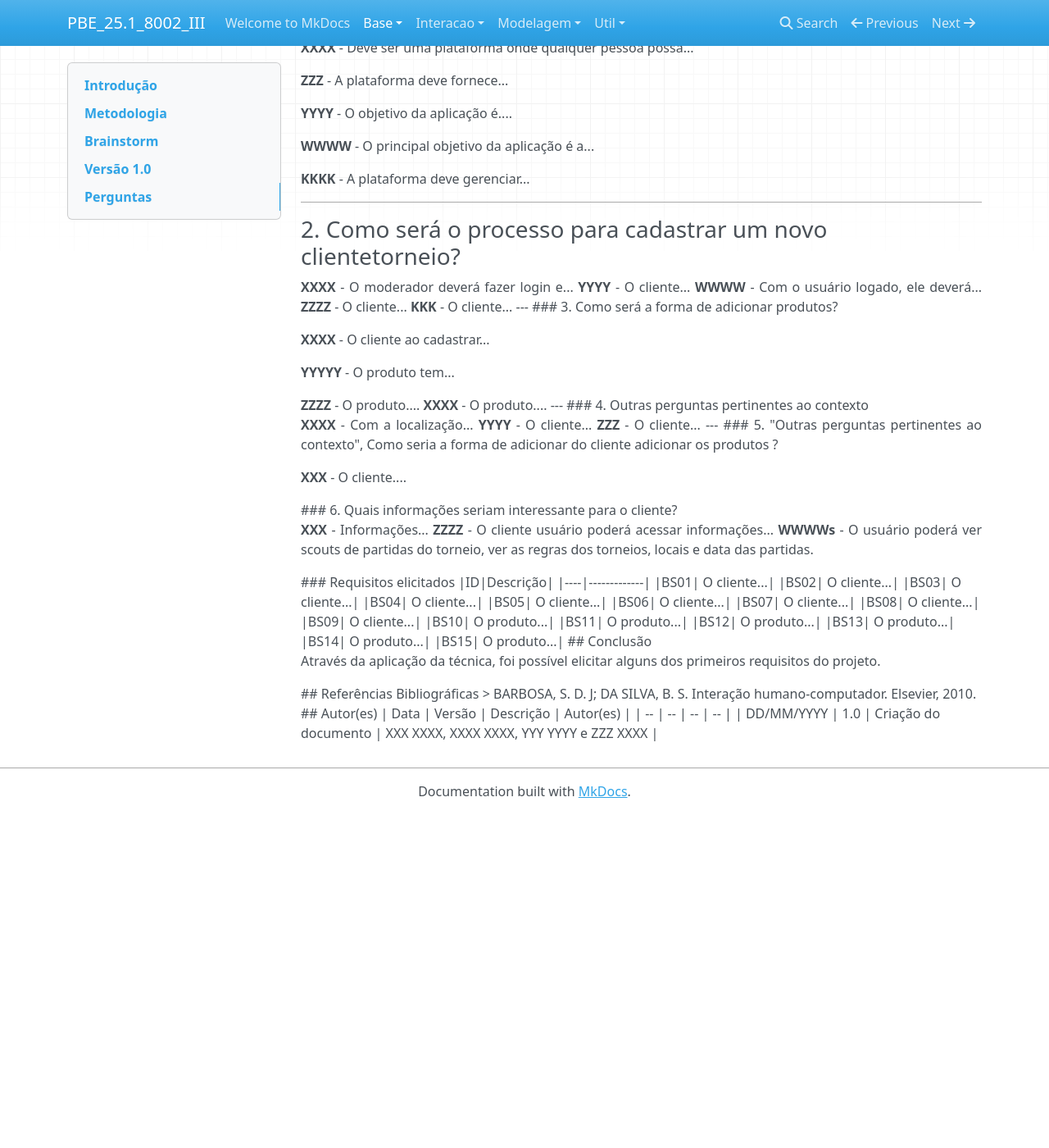
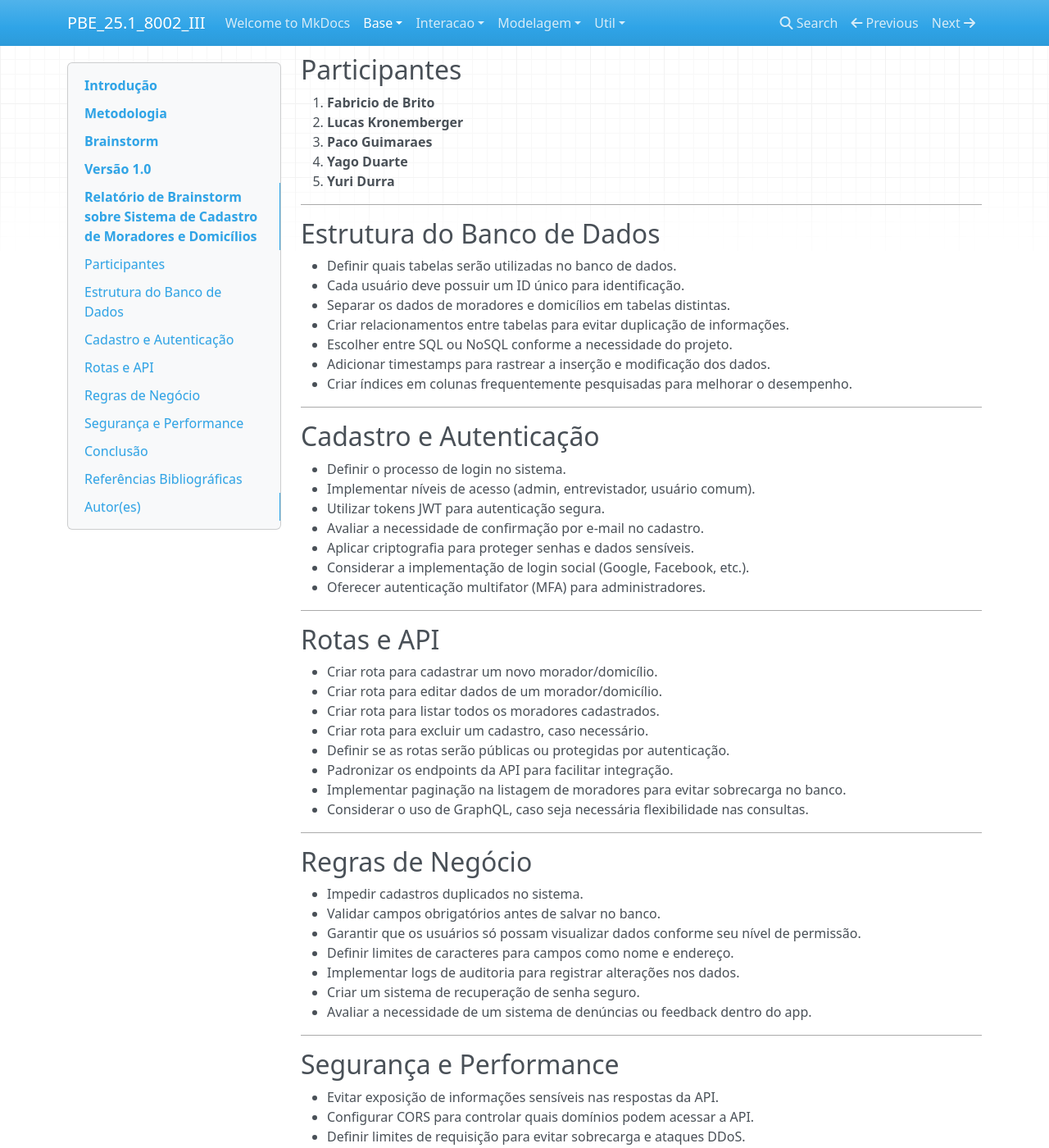
Before and after one commit to Projetos-de-Extensao/PBE_25.1_8002_SkolBits, an MkDocs documentation site: the page built from docs/base/Brainstorm.md, in a window 1280 px wide and 1400 px high, scrolled down 480 px. Shown: the whole window at 82% size. Built offline with MkDocs 1.6.1, drawn with Linux system fonts in a browser that asks for light colours; nearby versions of some CDN libraries; before the commit the page ends 1473 px from its top, so only the background shows below that; some of the changed text lies outside the part shown.

Commit message:
ADD Brainstorm

```diff
--- a/docs/base/Brainstorm.md
+++ b/docs/base/Brainstorm.md
@@ -17,82 +17,72 @@ A equipe se reuniu para debater ideias gerais sobre o projeto via..., começou .
 
 ## Versão 1.0
 
-## Perguntas
+# Relatório de Brainstorm sobre Sistema de Cadastro de Moradores e Domicílios
 
-### 1. Qual o objetivo principal da aplicação?
+## Participantes
 
-<p align = "justify">
-<b>XXXX</b> - Deve ser uma plataforma onde qualquer pessoa possa...
-</p>
-
-<b>ZZZ</b> - A plataforma deve fornece...
-
-<b>YYYY</b> - O objetivo da aplicação é....
-
-<b>WWWW</b> - O principal objetivo da aplicação é a...
-
-<b>KKKK</b> - A plataforma deve gerenciar...
-</p>
+1. **Fabricio de Brito**
+2. **Lucas Kronemberger**
+3. **Paco Guimaraes**
+4. **Yago Duarte**
+5. **Yuri Durra**
 
 ---
 
-### 2. Como será o processo para cadastrar um novo clientetorneio?
-
-<p align = "justify">
-<b>XXXX</b> - O moderador deverá fazer login e...
-
-<b>YYYY</b> - O cliente...
-
-<b>WWWW</b> - Com o usuário logado, ele deverá...
-
-<b>ZZZZ</b> - O cliente...
-
-<b>KKK</b> - O cliente...
+## Estrutura do Banco de Dados
+- Definir quais tabelas serão utilizadas no banco de dados.
+- Cada usuário deve possuir um ID único para identificação.
+- Separar os dados de moradores e domicílios em tabelas distintas.
+- Criar relacionamentos entre tabelas para evitar duplicação de informações.
+- Escolher entre SQL ou NoSQL conforme a necessidade do projeto.
+- Adicionar timestamps para rastrear a inserção e modificação dos dados.
+- Criar índices em colunas frequentemente pesquisadas para melhorar o desempenho.
 
 ---
 
-### 3. Como será a forma de adicionar produtos?
-
-<p align = "justify">
-<b>XXXX</b> - O cliente ao cadastrar...
-</p>
-
-<p align = "justify">
-<b>YYYYY</b> - O produto tem...
-</p>
-
-<b>ZZZZ</b> - O produto....
-
-<b>XXXX</b> - O produto....
-
+## Cadastro e Autenticação
+- Definir o processo de login no sistema.
+- Implementar níveis de acesso (admin, entrevistador, usuário comum).
+- Utilizar tokens JWT para autenticação segura.
+- Avaliar a necessidade de confirmação por e-mail no cadastro.
+- Aplicar criptografia para proteger senhas e dados sensíveis.
+- Considerar a implementação de login social (Google, Facebook, etc.).
+- Oferecer autenticação multifator (MFA) para administradores.
 
 ---
 
-### 4. Outras perguntas pertinentes ao contexto
-
-<p align = "justify">
-<b>XXXX</b> - Com a localização...
-
-<b>YYYY</b> - O cliente...
-
-<b>ZZZ</b> - O cliente...
+## Rotas e API
+- Criar rota para cadastrar um novo morador/domicílio.
+- Criar rota para editar dados de um morador/domicílio.
+- Criar rota para listar todos os moradores cadastrados.
+- Criar rota para excluir um cadastro, caso necessário.
+- Definir se as rotas serão públicas ou protegidas por autenticação.
+- Padronizar os endpoints da API para facilitar integração.
+- Implementar paginação na listagem de moradores para evitar sobrecarga no banco.
+- Considerar o uso de GraphQL, caso seja necessária flexibilidade nas consultas.
 
 ---
 
-### 5. "Outras perguntas pertinentes ao contexto", Como seria a forma de adicionar do cliente adicionar os produtos ?
-<p align = "justify">
-<b>XXX</b> - O cliente....
-</p>
+## Regras de Negócio
+- Impedir cadastros duplicados no sistema.
+- Validar campos obrigatórios antes de salvar no banco.
+- Garantir que os usuários só possam visualizar dados conforme seu nível de permissão.
+- Definir limites de caracteres para campos como nome e endereço.
+- Implementar logs de auditoria para registrar alterações nos dados.
+- Criar um sistema de recuperação de senha seguro.
+- Avaliar a necessidade de um sistema de denúncias ou feedback dentro do app.
 
-### 6. Quais informações seriam interessante para o cliente?
-<p align = "justify">
-   <b>XXX</b> - Informações...
+---
 
-   <b>ZZZZ</b> - O cliente usuário poderá acessar informações...
+## Segurança e Performance
+- Evitar exposição de informações sensíveis nas respostas da API.
+- Configurar CORS para controlar quais domínios podem acessar a API.
+- Definir limites de requisição para evitar sobrecarga e ataques DDoS.
+- Realizar testes de performance para garantir estabilidade da API sob alta demanda.
+- Configurar um backup automático para evitar perda de dados.
+- Armazenar dados de forma criptografada e segura.
+- Implementar monitoramento ativo para identificar picos anormais de acesso.
 
-   <b>WWWWs</b> - O usuário poderá ver scouts de partidas do torneio, ver as regras dos torneios, locais e data das partidas.
-
-</p>
 
 ### Requisitos elicitados
 
```
